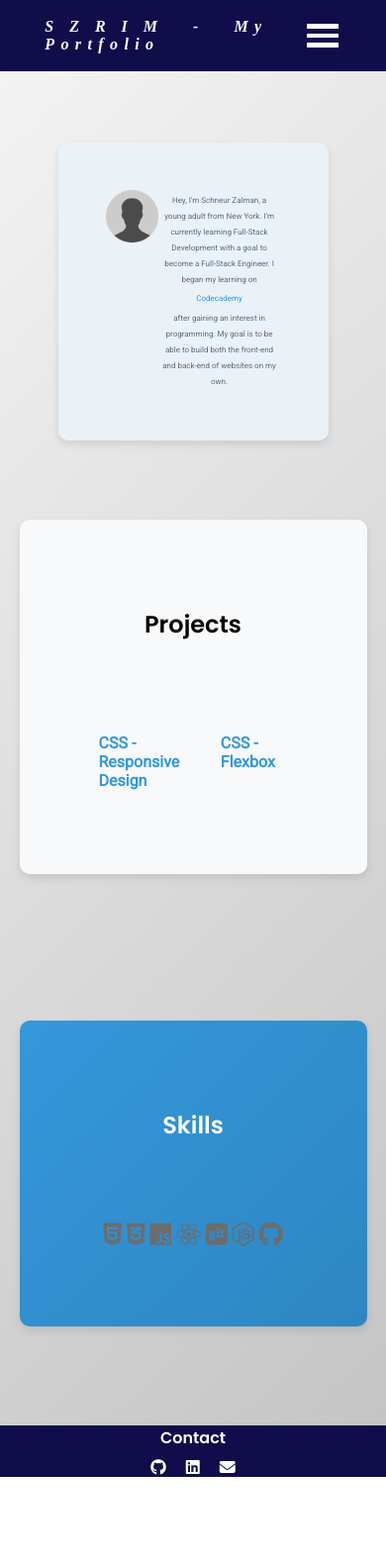
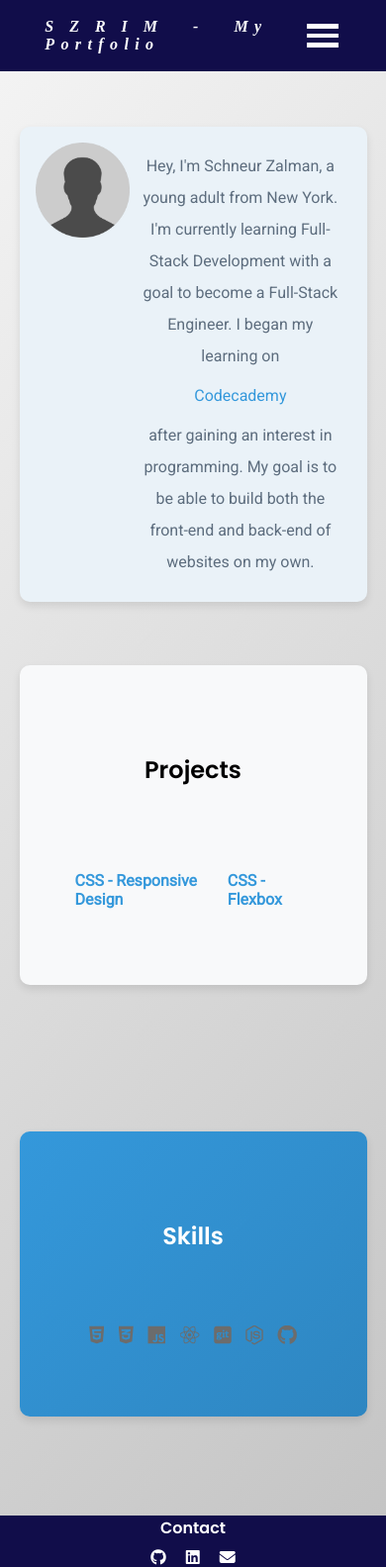
Before and after one commit to szrim/szrim.github.io, a plain HTML site: page index.html in a window 390 px wide. Shown: the whole page at 99% size. Before the commit the page ends 1492 px from the top, so only its background shows below. Drawn offline with Linux system fonts and the light colour scheme.

Commit message:
fix corrupt git

```diff
--- a/resources/styles.css
+++ b/resources/styles.css
@@ -100,40 +100,7 @@ nav h1{
   letter-spacing: 1rem;
 }
 
-@media only screen and (max-width: 768px){
-  h1{
-    font-size: 2rem;
-  }
-  h2{
-    font-size: 1.5rem;
-  }
-  h3{
-    font-size: 1rem;
-  }
-  p, a{
-    font-size: 1rem;
-  }
-  main{
-    width: 85%;
-  }
-}
 
-@media only screen and (max-width: 425px){
-
-  nav h1{
-    font-size: 1rem;
-  }
-
-  .about{
-    font-size: 0.5rem;
-    padding: 0.2rem;
-  }
-  main a{
-    font-size: 0.5rem;
-    padding: 0.2rem;
-  }
-
-}
 
 nav span{
   letter-spacing: 0.4rem;
@@ -184,13 +151,6 @@ nav span{
   margin: 0.30rem 0;
 }
 
-main{
-  display: flex;
-  height: auto;
-  width: 70%;
-  flex-wrap: nowrap;
-}
-
 main img{
   max-width: 30%;
    height:auto;
@@ -221,11 +181,15 @@ main a{
   main {
   background-color: #eaf2f8; /* Soft blue */
   border-radius: 10px;
-  padding: 3rem;
+  padding: 2rem;
   margin: 2rem auto;
-  max-width: 100%;
+  /* max-width: 100%; */
   text-align: center;
   box-shadow: 0 4px 8px rgba(0, 0, 0, 0.1);
+  display: flex;
+  height: auto;
+  width: 70%;
+  flex-wrap: nowrap;
 }
 
 
@@ -251,7 +215,7 @@ main {
   margin-top: 2rem;
   display: flex;
   justify-content: space-evenly;
-  padding: 1.5rem;
+  padding: 1rem 0;
 }
 
 .projects a {
@@ -285,11 +249,11 @@ main {
   display: flex;
   justify-content: space-evenly;
   overflow:hidden;
-  padding: 1.5rem;
+  padding: 1rem 0;
 }
 
 .skill{
-  font-size: 25px;
+  font-size: 1.5rem;
   text-decoration: none;
   color: rgb(108, 108, 108);
   transition: transform .3s ease;
@@ -336,3 +300,45 @@ div.contact-info{
   cursor: pointer;
   transform: scale(1.25);
 }
+
+@media only screen and (max-width: 768px){
+  h1{
+    font-size: 2rem;
+  }
+  h2{
+    font-size: 1.5rem;
+  }
+  h3{
+    font-size: 1rem;
+  }
+  p, a{
+    font-size: 1rem;
+  }
+  main{
+    width: 85%;
+  }
+}
+
+  @media only screen and (max-width: 426px){
+
+    h1{
+      font-size: 1rem;
+    }
+    main{
+      width: 90%;
+      padding: 1rem;
+      margin: 1rem;
+    }
+    .about{
+      font-size: 1rem;
+      padding: 0.5rem;
+    }
+    main a{
+      font-size: 1rem;
+      padding: 0.5rem;
+    }
+    .skill{
+      font-size:1.25rem;
+    }
+
+  }
```
Lines whose indentation alone changed are shown as unchanged.
